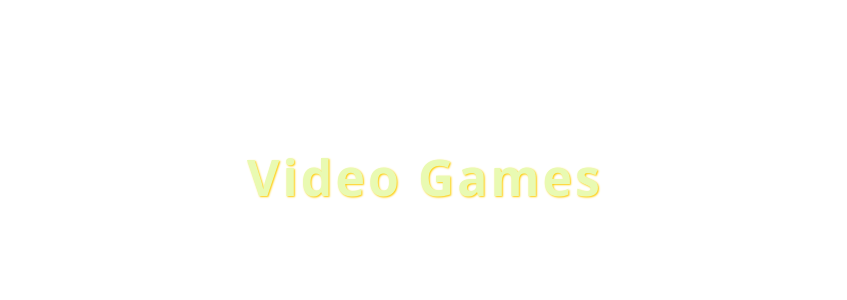
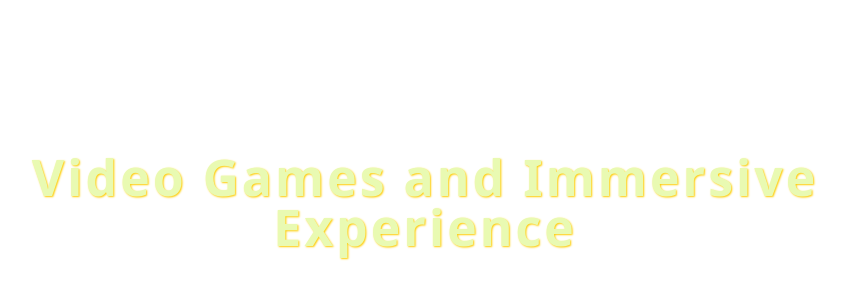
Before and after one commit to BenRaza/benraza.github.io, a Vue app: page / in a window 1280 px wide. Shown: the part 3098-3398 px from the top of the page, without its empty margins (215-1062 px from the left). Built offline with nearby package versions, Linux system fonts and the light colour scheme; a web font is replaced by a local one.

Commit message:
add StoryTail

```diff
--- a/src/App.vue
+++ b/src/App.vue
@@ -53,7 +53,13 @@
       </a>
     </div>
     <div class="part" id="VG">
-      <h1 class="titlePart"> Video Games </h1>
+      <h1 class="titlePart"> Video Games and Immersive Experience</h1>
+      <div class="oneProject">
+        <h2> Immersive Experience : StoryTail </h2>
+        <div class="video">
+          <iframe :src="`https://www.youtube.com/embed/${projects[47].url}?rel=0`" frameborder="0" allow="accelerometer; autoplay; clipboard-write; encrypted-media; gyroscope; picture-in-picture; web-share" allowfullscreen></iframe>
+        </div>
+      </div>
       <div class="oneProject">
         <h2> Bring me red (Unreal Engine) </h2>
         <div class="video">
@@ -312,6 +318,7 @@ export default {
         { type: 'youtube', url: 'P_ldPxA4BQ4', title: "Trapped"},
         { type: 'youtube', url: 'ToTaRDp75Mk', title: "LetItBurn"},
         { type: 'youtube', url: 'Sqhs2Dcvgvg', title: "LVDF"},
+        { type: 'youtube', url: 'HgF5Qf3tiyE', title: "StoryTail"},
       ]
     }
   }
```
